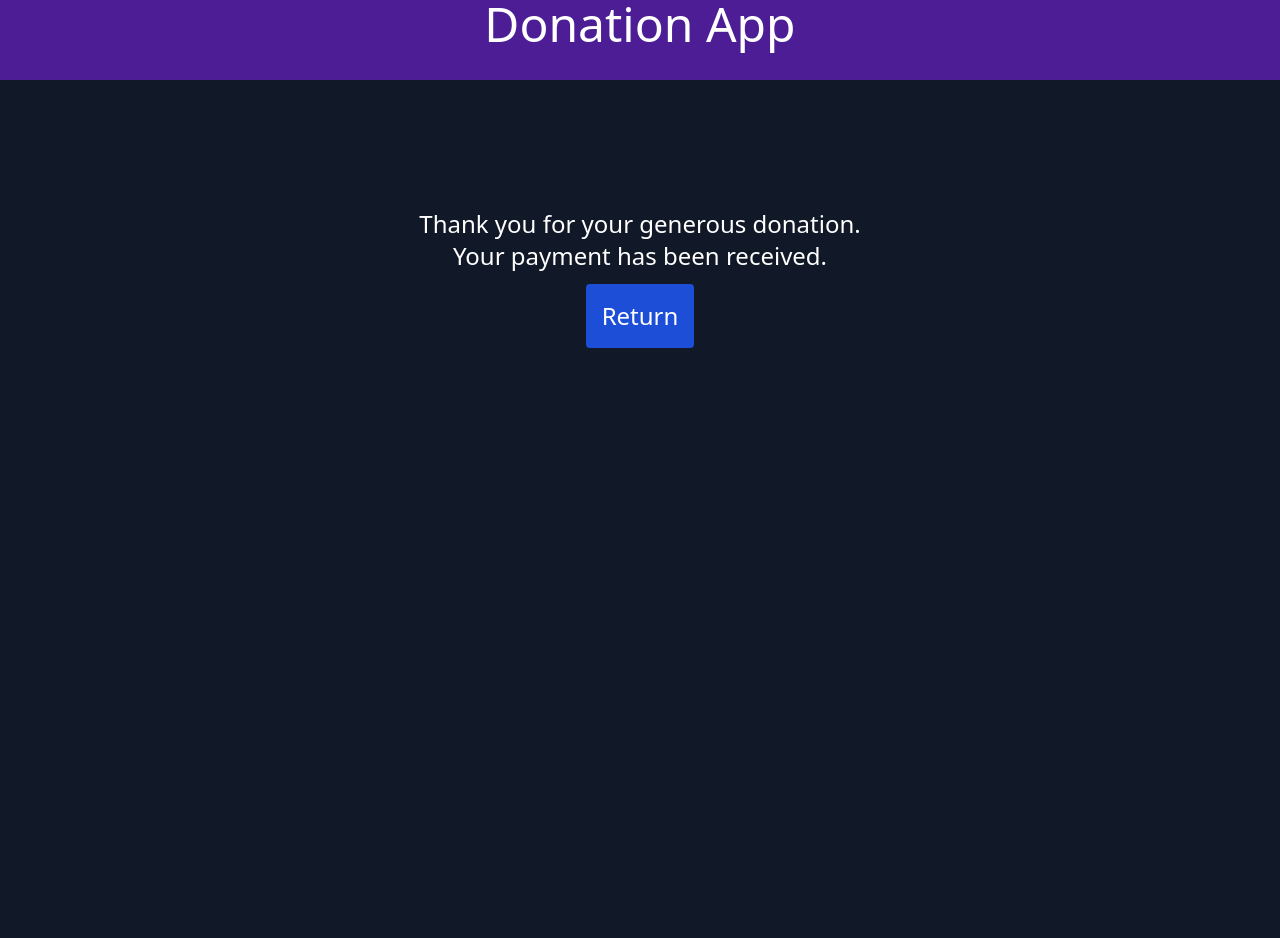
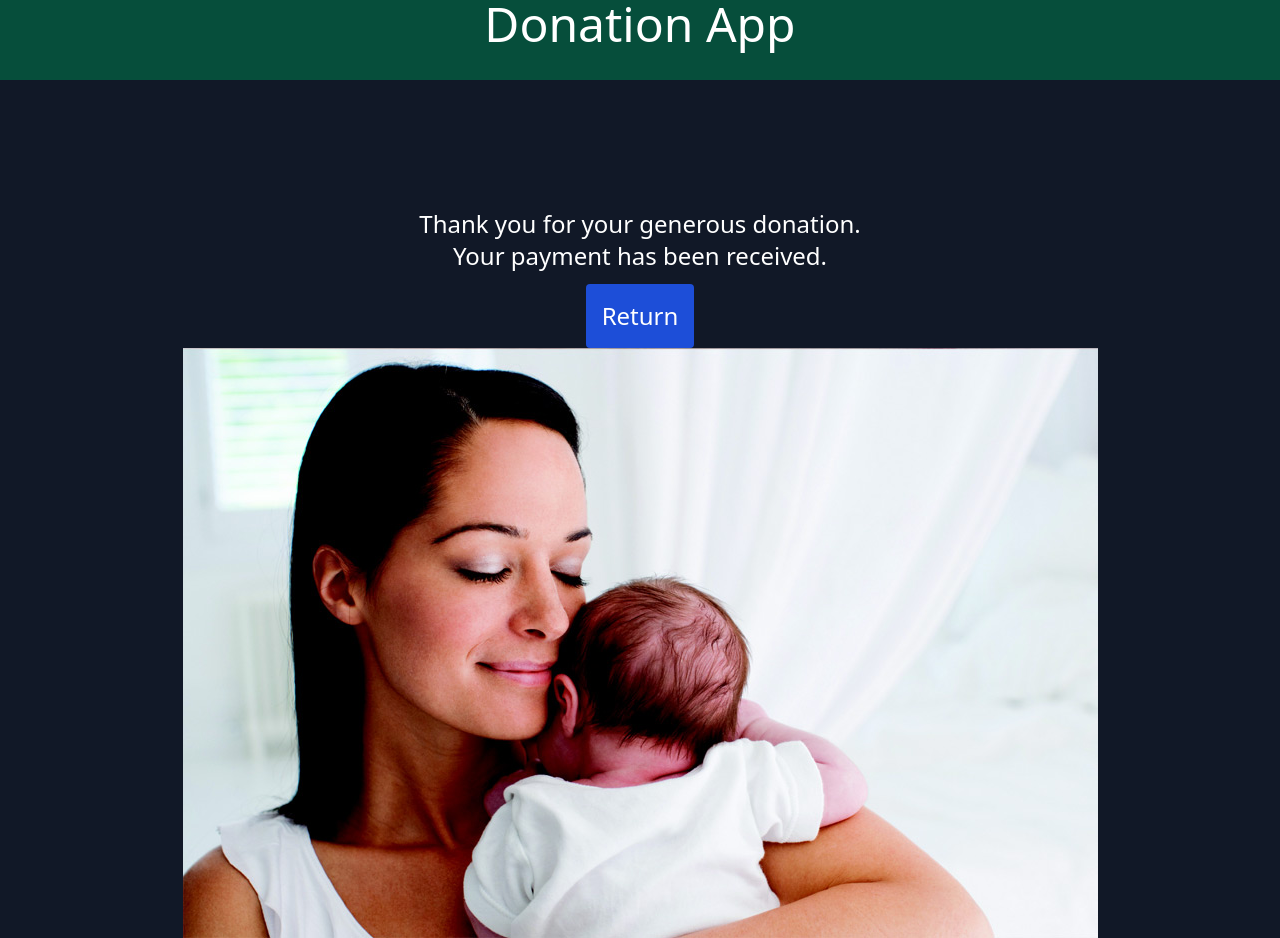
Before and after one commit to sckohl/Maddies_Place, a website: page www/completed.html in a window 1280 px wide. Before the commit the page ends 800 px from the top, so only its background shows below. Drawn offline with nearby package versions, Linux system fonts and the light colour scheme.

Commit message:
Added image to complete page. HandleBars next

```diff
--- a/package.json
+++ b/package.json
@@ -12,6 +12,7 @@
   "dependencies": {
     "body-parser": "^1.19.0",
     "express": "^4.16.3",
+    "express-handlebars": "^3.1.0",
     "stripe": "^7.14.0"
   },
   "engines": {
--- a/www/assets/css/main.css
+++ b/www/assets/css/main.css
@@ -38,6 +38,7 @@ body {
 .CheckoutInfoTitles {
 	width: 15%;
 	float: left;
+	color: black;
 }
 
 .CheckoutInfoInput{
--- a/www/completed.html
+++ b/www/completed.html
@@ -14,13 +14,14 @@
 </head>
 
 <body class="bg-gray-900">
-  <nav class="bg-purple-900 h-20 flex justify-center">
+  <nav class="bg-green-900 h-20 flex justify-center">
     <h1 class="text-white text-5xl">Donation App</h1>
   </nav>
   <div class="flex flex-col items-center mt-32 text-white text-2xl">
     <p>Thank you for your generous donation.</p>
     <p>Your payment has been received.</p>
     <a href="/"><button class="bg-blue-700 rounded p-4 mt-3">Return</button></a>
+    <img src="assets/img/3.jpg">
   </div>
 </body>
 
```
Also changed, not shown: www/index.html (+2 -2 lines), index.js (line endings or trailing spaces), 1 other file.
